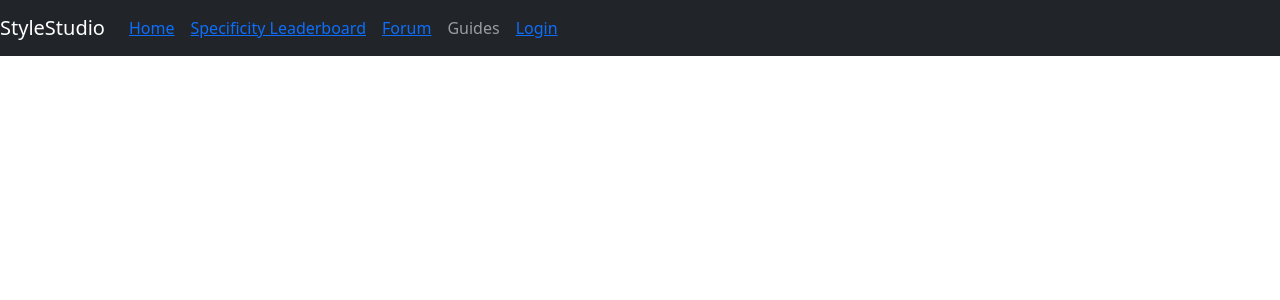
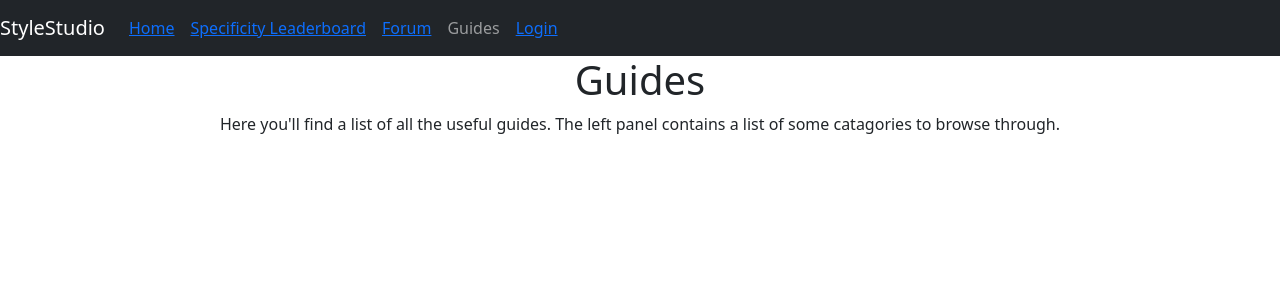
Before and after one commit to mdapim/CSSWebsiteFrontEnd, a React (Create React App) app in the folder stylestudio/: page /guides in a window 1280 px wide. Shown: the top 300 px of the page. Built offline with nearby package versions, Linux system fonts and the light colour scheme.

Commit message:
adding in guides as a link

```diff
--- a/stylestudio/src/App.js
+++ b/stylestudio/src/App.js
@@ -5,6 +5,7 @@ import { HomePage } from "./pages/HomePage/HomePage.js";
 import { LoginPage } from "./pages/LoginPage/LoginPage.js";
 import { Signup } from "./pages/Signup/Signup.js";
 import { Forums } from "./pages/Forums/Forums.js";
+import { Guides } from "./pages/Guides/Guides.js";
 import { Specificity } from './pages/Specificity/Specificity.js';
 import { useState } from "react";
 import "bootstrap/dist/css/bootstrap.css";
@@ -50,6 +51,7 @@ function App() {
 
         <Route path="/forums" element={<Forums />}></Route>
         <Route path='/leaderboard' element={<Specificity/>}/>
+        <Route path='/guides' element = {<Guides/>}/>
 
       </Routes>
     </div>
--- a/stylestudio/src/pages/Guides/Guides.js
+++ b/stylestudio/src/pages/Guides/Guides.js
@@ -0,0 +1,15 @@
+export function Guides() {
+    return (
+        <>
+        <header>
+            <h1>Guides</h1>
+            <p>Here you'll find a list of all the useful guides. The left panel contains a list of some catagories to browse through.</p>
+        </header>
+
+
+
+
+
+        </>
+    )
+}
```
